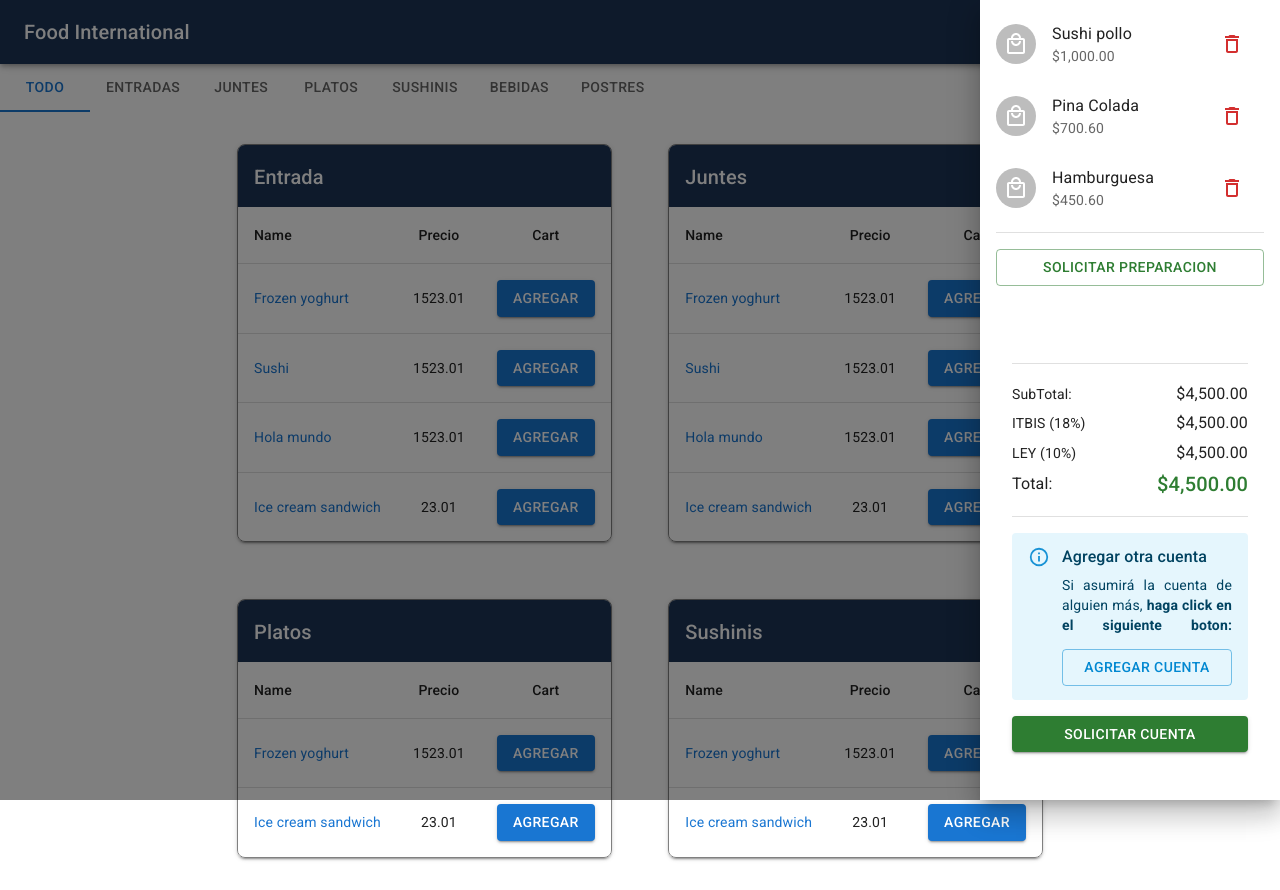
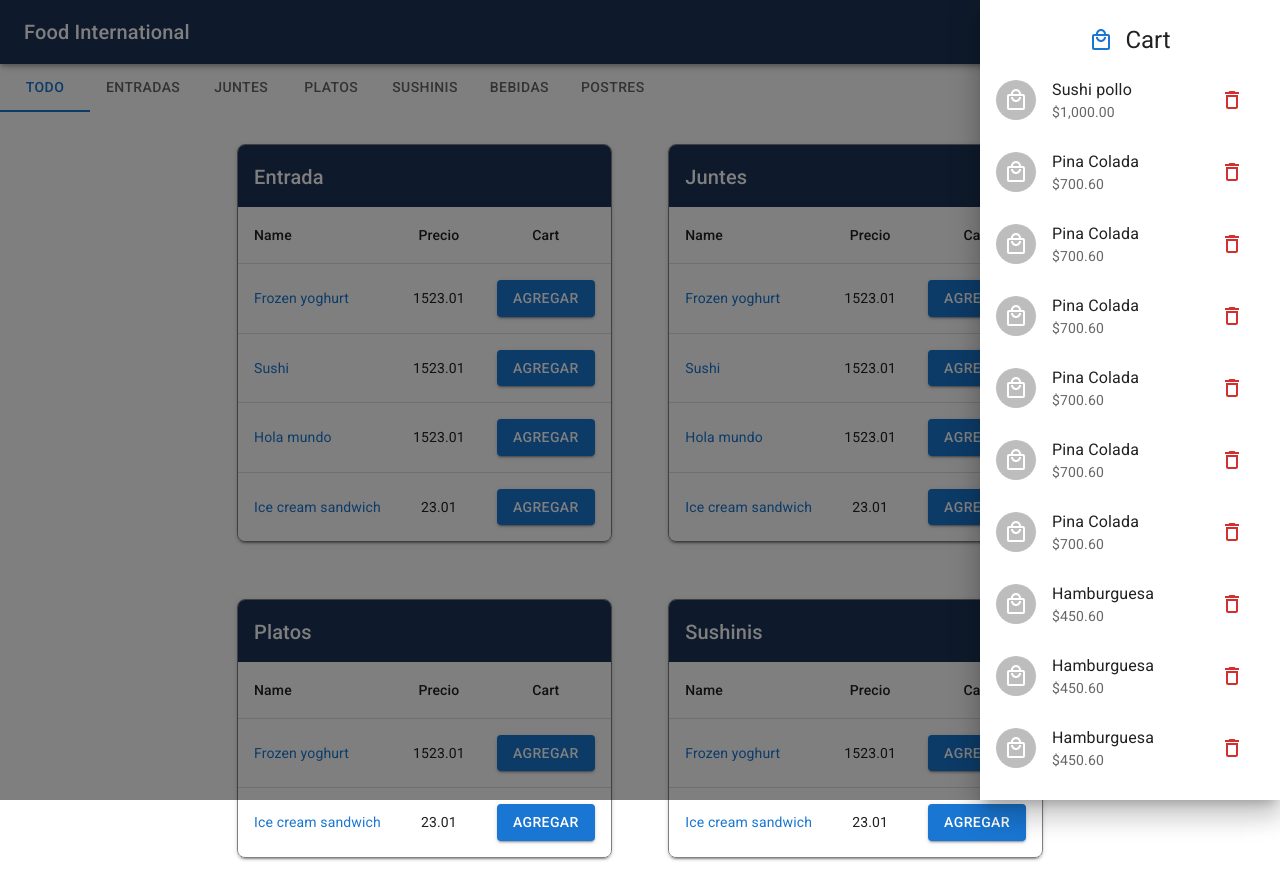
Before and after one commit to Deriamsuarez/menu_FE, a React (Vite) app: page / in a window 1280 px wide. Both pictures are taken after a click on the button 1224 px from the left and 32 px from the top of the page. Built offline with nearby package versions, Linux system fonts and the light colour scheme.

Commit message:
fixing cart

```diff
--- a/src/views/Home/components/Cart.jsx
+++ b/src/views/Home/components/Cart.jsx
@@ -2,6 +2,7 @@ import React from 'react'
 import { Alert, AlertTitle, Avatar, Box, Button, Divider, Drawer, List, ListItem, ListItemAvatar, ListItemText, TextField, Typography } from '@mui/material'
 import LocalMallOutlinedIcon from '@mui/icons-material/LocalMallOutlined';
 import DeleteOutlineOutlinedIcon from '@mui/icons-material/DeleteOutlineOutlined';
+import KeyboardArrowDownIcon from '@mui/icons-material/KeyboardArrowDown';
 import { padding, Stack } from '@mui/system';
 
 
@@ -9,6 +10,7 @@ const Cart = ({ state, setState }) => {
 
     const list = (anchor) => (
         <Box sx={{ width: anchor === 'top' || anchor === 'bottom' ? 'auto' : 300 }}>
+          <Typography variant='h5'sx={{display:'flex', alignItems: 'center', justifyContent:"center", marginTop: '1em', gap:'0.5em'}}><LocalMallOutlinedIcon  color='primary'  />Cart</Typography>
             <List sx={{ width: '100%', maxWidth: 360, bgcolor: 'background.paper' }}>
                 <ListItem>
                     <ListItemAvatar>
@@ -27,6 +29,116 @@ const Cart = ({ state, setState }) => {
                         </Avatar>
                     </ListItemAvatar>
                     <ListItemText primary="Pina Colada" secondary="$700.60" />
+                    <Button color='error'>
+                        <DeleteOutlineOutlinedIcon color='error' />
+                    </Button>
+                </ListItem>
+                <ListItem>
+                    <ListItemAvatar>
+                        <Avatar>
+                            <LocalMallOutlinedIcon />
+                        </Avatar>
+                    </ListItemAvatar>
+                    <ListItemText primary="Pina Colada" secondary="$700.60" />
+                    <Button color='error'>
+                        <DeleteOutlineOutlinedIcon color='error' />
+                    </Button>
+                </ListItem>
+                <ListItem>
+                    <ListItemAvatar>
+                        <Avatar>
+                            <LocalMallOutlinedIcon />
+                        </Avatar>
+                    </ListItemAvatar>
+                    <ListItemText primary="Pina Colada" secondary="$700.60" />
+                    <Button color='error'>
+                        <DeleteOutlineOutlinedIcon color='error' />
+                    </Button>
+                </ListItem>
+                <ListItem>
+                    <ListItemAvatar>
+                        <Avatar>
+                            <LocalMallOutlinedIcon />
+                        </Avatar>
+                    </ListItemAvatar>
+                    <ListItemText primary="Pina Colada" secondary="$700.60" />
+                    <Button color='error'>
+                        <DeleteOutlineOutlinedIcon color='error' />
+                    </Button>
+                </ListItem>
+                <ListItem>
+                    <ListItemAvatar>
+                        <Avatar>
+                            <LocalMallOutlinedIcon />
+                        </Avatar>
+                    </ListItemAvatar>
+                    <ListItemText primary="Pina Colada" secondary="$700.60" />
+                    <Button color='error'>
+                        <DeleteOutlineOutlinedIcon color='error' />
+                    </Button>
+                </ListItem>
+                <ListItem>
+                    <ListItemAvatar>
+                        <Avatar>
+                            <LocalMallOutlinedIcon />
+                        </Avatar>
+                    </ListItemAvatar>
+                    <ListItemText primary="Pina Colada" secondary="$700.60" />
+                    <Button color='error'>
+                        <DeleteOutlineOutlinedIcon color='error' />
+                    </Button>
+                </ListItem>
+                <ListItem>
+                    <ListItemAvatar>
+                        <Avatar>
+                            <LocalMallOutlinedIcon />
+                        </Avatar>
+                    </ListItemAvatar>
+                    <ListItemText primary="Hamburguesa" secondary="$450.60" />
+                    <Button color='error'>
+                        <DeleteOutlineOutlinedIcon color='error' />
+                    </Button>
+                </ListItem>
+                <ListItem>
+                    <ListItemAvatar>
+                        <Avatar>
+                            <LocalMallOutlinedIcon />
+                        </Avatar>
+                    </ListItemAvatar>
+                    <ListItemText primary="Hamburguesa" secondary="$450.60" />
+                    <Button color='error'>
+                        <DeleteOutlineOutlinedIcon color='error' />
+                    </Button>
+                </ListItem>
+                <ListItem>
+                    <ListItemAvatar>
+                        <Avatar>
+                            <LocalMallOutlinedIcon />
+                        </Avatar>
+                    </ListItemAvatar>
+                    <ListItemText primary="Hamburguesa" secondary="$450.60" />
+                    <Button color='error'>
+                        <DeleteOutlineOutlinedIcon color='error' />
+                    </Button>
+                </ListItem>
+                <ListItem>
+                    <ListItemAvatar>
+                        <Avatar>
+                            <LocalMallOutlinedIcon />
+                        </Avatar>
+                    </ListItemAvatar>
+                    <ListItemText primary="Hamburguesa" secondary="$450.60" />
+                    <Button color='error'>
+                        <DeleteOutlineOutlinedIcon color='error' />
+                    </Button>
+                </ListItem>
+                <ListItem>
+                    <ListItemAvatar>
+                        <Avatar>
+                            <LocalMallOutlinedIcon />
+                        </Avatar>
+                    </ListItemAvatar>
+                    <ListItemText primary="Hamburguesa" secondary="$450.60" />
                     <Button color='error'>
                         <DeleteOutlineOutlinedIcon color='error' />
                     </Button>
@@ -56,7 +168,6 @@ const Cart = ({ state, setState }) => {
             anchor={'right'}
             open={state['right']}
             onClose={() => setState({ right: false })}
-
         >
             <Stack
                 sx={{
@@ -66,6 +177,7 @@ const Cart = ({ state, setState }) => {
                     justifyContent: "space-between"
                 }}
             >
+
                 {list('right')}
 
                 <Stack sx={{ mx: '2em', my: '3em', gap: '1em' }}>
@@ -90,13 +202,13 @@ const Cart = ({ state, setState }) => {
                     </Stack>
                     <Divider />
                     <Alert severity="info" sx={{ maxWidth: "100%", textAlign: "justify" }}>
-                        <AlertTitle>Agregar otra cuenta</AlertTitle>
+                        <AlertTitle sx={{display: 'flex', justifyContent:'space-between', textAlign:'center'}}>Agregar cuenta <KeyboardArrowDownIcon /></AlertTitle>
                         Si asumirá la cuenta de alguien más, <strong>haga click en el siguiente boton:</strong>
                         <Button variant='outlined'
                             color='info'
                             sx={{ width: "100%", marginTop: '1em' }}>Agregar Cuenta</Button>
                     </Alert>
-                    <Button variant='contained' color='success'>Solicitar Cuenta</Button>
+                    <Button variant='contained' color='success' sx={{marginBottom: '3em' }}>Solicitar Cuenta</Button>
                 </Stack>
             </Stack>
         </Drawer>
```
